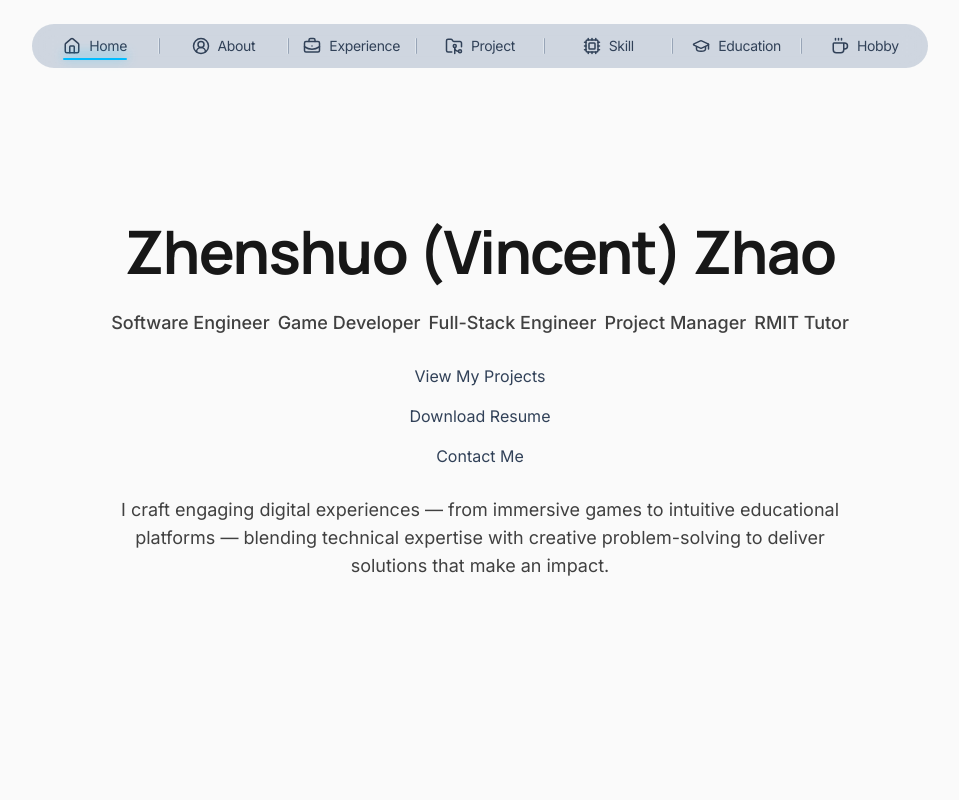
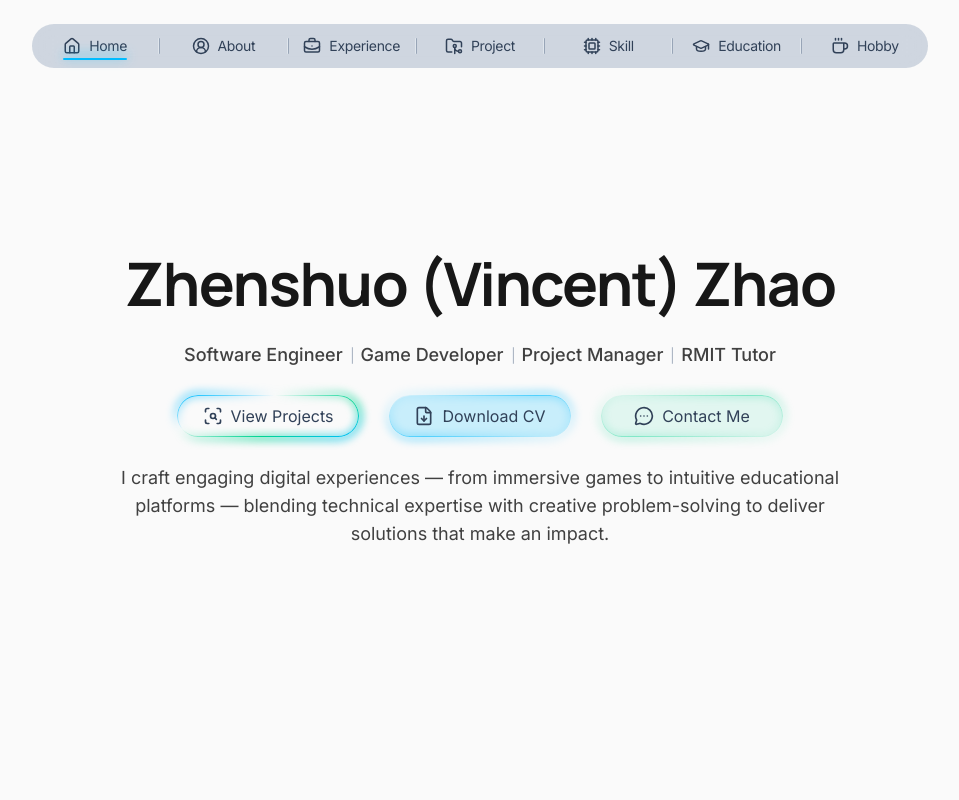
Before and after one commit to ZHENSHUO-ZHAO/portfolio, a React (Vite) app: page / in a window 1280 px wide. Shown: the top 800 px of the page, without its empty margins (160-1119 px from the left). Built offline with nearby package versions, Linux system fonts and the light colour scheme.

Commit message:
Added style to the Call-To-Action buttons. It requires updating the GlowOutline element to take in more optional aniamtion-related props.

```diff
--- a/src/components/glowOutline/GlowOutline.tsx
+++ b/src/components/glowOutline/GlowOutline.tsx
@@ -2,29 +2,37 @@ import {
   motion,
   type TargetAndTransition,
   type Transition,
+  type VariantLabels,
+  type Variants,
 } from "motion/react";
 
 export type GradientAnimation = {
-  keyframes: TargetAndTransition;
-  transition: Transition<string>;
+  initial?: boolean | TargetAndTransition | VariantLabels | undefined;
+  keyframes?: boolean | TargetAndTransition | VariantLabels | undefined;
+  variants?: Variants;
+  transition?: Transition<string>;
 };
 
 export default function GlowOutline({
   gradient,
   rounded,
+  excludeGlow,
 }: {
   gradient: string | GradientAnimation;
   rounded?: string;
+  excludeGlow?: boolean;
 }) {
   //   const gradient =
   //     "conic-gradient(in oklch, red 90deg, orange 95deg, transparent 200deg, transparent 250deg, red 360deg)";
   //   const rounded = "rounded-3xl";
   return (
     <>
-      <div className="absolute -inset-1 pointer-events-none blur-xs">
-        <Outline gradient={gradient} rounded={rounded} thickness="p-1" />
-      </div>
-      <div className="absolute inset-0 pointer-events-none">
+      {!excludeGlow && (
+        <div className="absolute -inset-1 pointer-events-none blur-xs">
+          <Outline gradient={gradient} rounded={rounded} thickness="p-1" />
+        </div>
+      )}
+      <div className="absolute -inset-px pointer-events-none">
         <Outline gradient={gradient} rounded={rounded} thickness="p-px" />
       </div>
     </>
@@ -60,8 +68,10 @@ function Outline({
       ) : (
         <motion.div
           className={`size-full ${rounded || ""} ${thickness}`}
-          animate={gradient.keyframes}
-          transition={gradient.transition}
+          initial={gradient.initial ?? undefined}
+          animate={gradient.keyframes ?? undefined}
+          variants={gradient.variants ?? undefined}
+          transition={gradient.transition ?? undefined}
           style={{
             WebkitMask: `${mask}`,
             WebkitMaskComposite: "xor",
--- a/src/components/router/MobileRouter.tsx
+++ b/src/components/router/MobileRouter.tsx
@@ -29,7 +29,7 @@ export default function MobileRouter({ routes }: { routes: RouterData }) {
 
   return (
     <motion.div
-      className={`fixed inset-0 lg:hidden ${
+      className={`fixed inset-0 z-50 lg:hidden ${
         isOpen ? "pointer-events-auto" : "pointer-events-none"
       }`}
       custom={size.height}
--- a/src/components/router/PcRouter.tsx
+++ b/src/components/router/PcRouter.tsx
@@ -7,6 +7,7 @@ import {
   motion,
   type TargetAndTransition,
   type Transition,
+  type Variants,
 } from "motion/react";
 
 const createConicGradient = (degree: number, ...colors: string[]) => {
@@ -75,7 +76,7 @@ const gradientTransition: Transition<string> = {
 
 const rounded = "rounded-3xl";
 
-const iconVariants = {
+const iconVariants: Variants = {
   rest: { scale: 1 },
   hover: { scale: 1.15 },
 };
@@ -93,7 +94,7 @@ export default function PcRouter({ routes }: { routes: RouterData }) {
   };
 
   return (
-    <header className="fixed top-6 w-full hidden lg:block">
+    <header className="fixed top-6 w-full z-50 hidden lg:block">
       <nav
         aria-label="Primary"
         className="mx-auto max-w-4xl bg-slate-400/40 py-3 rounded-3xl backdrop-blur-md"
--- a/src/contexts/homeContext.ts
+++ b/src/contexts/homeContext.ts
@@ -16,7 +16,6 @@ export const homeContent = {
   roles: [
     "Software Engineer",
     "Game Developer",
-    "Full-Stack Engineer",
     "Project Manager",
     "RMIT Tutor",
   ],
--- a/src/pages/Home/Home.tsx
+++ b/src/pages/Home/Home.tsx
@@ -1,6 +1,12 @@
 import { NavLink } from "react-router";
 import { useHomePageContext } from "../../contexts/homeContext";
 import PageBase, { ArticleList, Section } from "../PageBase";
+import { useMemo } from "react";
+import React from "react";
+import useMeasure from "../../hooks/measureHook";
+import { FileDown, MessageCircleMore, ScanSearch } from "lucide-react";
+import GlowOutline from "../../components/glowOutline/GlowOutline";
+import { motion, type Variants } from "motion/react";
 
 export default function Home() {
   const content = useHomePageContext();
@@ -28,37 +34,117 @@ export default function Home() {
 
 function HomePageHeader() {
   const content = useHomePageContext();
+  const [ref, size] = useMeasure<HTMLDivElement>();
+
+  const roles = useMemo(() => {
+    // When screen size is less than 640 px, change to the roles from 1 row to 2 rows. 32 accounts for the px-4 of the content coded in the page base.
+    const rows = size.width + 32 >= 640 ? 1 : 2;
+    const itemsPerRow = content.roles.length / rows;
+    const newRoles = [];
+    for (let i = 0; i < rows; i++) {
+      if (i != rows) {
+        newRoles.push(
+          content.roles.slice(i * itemsPerRow, (i + 1) * itemsPerRow)
+        );
+      } else {
+        newRoles.push(
+          content.roles.slice(i * itemsPerRow, content.roles.length)
+        );
+      }
+    }
+    return newRoles;
+  }, [size.width, content.roles]);
 
   return (
-    <div className="h-screen flex flex-col gap-7 justify-center items-center">
-      <h1 className="text-3xl font-bold font-display tracking-tight leading-[1.05] sm:text-5xl lg:text-6xl">
+    <div
+      ref={ref}
+      className="h-screen flex flex-col gap-7 justify-center items-center"
+    >
+      <h1 className="text-center text-3xl font-bold font-display tracking-tight leading-[1.05] sm:text-5xl lg:text-6xl">
         {content.name}
       </h1>
       <ul
         aria-label="Professional roles"
-        className="flex flex-row flex-wrap gap-x-2 gap-y-0 justify-center"
+        className="flex flex-col justify-center items-center"
       >
-        {content.roles.map((r) => (
-          <li
-            key={r}
-            className="whitespace-nowrap text-base font-medium leading-snug lg:text-lg"
+        {roles.map((row, i) => (
+          <div
+            key={`RoleRow_${i}`}
+            className="flex gap-2 justify-center items-center"
           >
-            {r}
-          </li>
+            {row.map((r, j, array) => (
+              <React.Fragment key={r}>
+                <li className="whitespace-nowrap text-base font-medium leading-snug lg:text-lg">
+                  {r}
+                </li>
+                {j < array.length - 1 && (
+                  <div className="h-2/3 w-px border-r border-r-slate-500/50 border-l border-l-slate-200/50 rounded-full" />
+                )}
+              </React.Fragment>
+            ))}
+          </div>
         ))}
       </ul>
-      <ul className="w-full flex flex-col gap-4 items-center text-base text-slate-800">
-        <li>
-          <NavLink to="/project">View My Projects</NavLink>
+      <ul className="w-full flex flex-col sm:flex-row gap-8 justify-center items-center text-base text-slate-800">
+        <CtaButton
+          gradientColor="var(--color-accent), transparent, var(--color-complement), var(--color-accent)"
+          link="/project"
+          useNavLink
+        >
+          <ScanSearch width={20} />
+          View Projects
+        </CtaButton>
+        <CtaButton
+          gradientColor="color-mix(in oklch, var(--color-accent) 5%, transparent), color-mix(in oklch, var(--color-accent) 60%, transparent), color-mix(in oklch, var(--color-accent) 10%, transparent)"
+          link="/resume.pdf"
+          bgColor="bg-accent/20"
+          linkProps={{ download: true }}
+        >
+          <FileDown width={20} />
+          Download CV
+        </CtaButton>
+        <CtaButton
+          gradientColor="color-mix(in oklch, var(--color-complement) 5%, transparent), color-mix(in oklch, var(--color-complement) 40%, transparent), color-mix(in oklch, var(--color-complement) 10%, transparent"
+          link="/contact"
+          bgColor="bg-complement/10"
+        >
+          <MessageCircleMore width={20} />
+          Contact Me
+        </CtaButton>
+        {/* <li className={ctaLiClass}>
+          <GlowOutline
+            gradient="linear-gradient(160deg, var(--color-accent), transparent, var(--color-complement), var(--color-accent))"
+            rounded="rounded-full"
+          />
+          <NavLink to="/project" className={`${ctaAClass} `}>
+            <ScanSearch width={20} />
+            View Projects
+          </NavLink>
         </li>
-        <li>
-          <a href="/resume.pdf" download>
-            Download Resume
+        <li className={ctaLiClass}>
+          <GlowOutline
+            gradient="linear-gradient(160deg, color-mix(in oklch, var(--color-accent) 5%, transparent), color-mix(in oklch, var(--color-accent) 60%, transparent), color-mix(in oklch, var(--color-accent) 10%, transparent))"
+            rounded="rounded-full"
+          />
+          <a
+            href="/resume.pdf"
+            download
+            className={`${ctaAClass} bg-accent/20`}
+          >
+            <FileDown width={20} />
+            Download CV
           </a>
         </li>
-        <li>
-          <a href="/contact">Contact Me</a>
-        </li>
+        <li className={ctaLiClass}>
+          <GlowOutline
+            gradient="linear-gradient(160deg, color-mix(in oklch, var(--color-complement) 5%, transparent), color-mix(in oklch, var(--color-complement) 40%, transparent), color-mix(in oklch, var(--color-complement) 10%, transparent)"
+            rounded="rounded-full"
+          />
+          <a href="/contact" className={`${ctaAClass} bg-complement/10`}>
+            <MessageCircleMore width={20} />
+            Contact Me
+          </a>
+        </li> */}
       </ul>
       <p className="text-base text-center max-w-prose lg:text-lg">
         {content.statement}
@@ -66,3 +152,71 @@ function HomePageHeader() {
     </div>
   );
 }
+
+function CtaButton({
+  gradientColor,
+  link,
+  bgColor,
+  useNavLink,
+  linkProps,
+  children,
+}: {
+  gradientColor: string;
+  link: string;
+  bgColor?: string;
+  useNavLink?: boolean;
+  linkProps?: object;
+  children: React.ReactNode;
+}) {
+  const linkStyle = "flex justify-center gap-2 rounded-full px-6 py-2";
+  const glowVariants: Variants = {
+    rest: {
+      background: `linear-gradient(520deg, ${gradientColor})`,
+      transition: {
+        duration: 1,
+        ease: "linear",
+      },
+    },
+    hover: {
+      background: [
+        `linear-gradient(160deg, ${gradientColor})`,
+        `linear-gradient(220deg, ${gradientColor})`,
+        `linear-gradient(350deg, ${gradientColor})`,
+        `linear-gradient(400deg, ${gradientColor})`,
+        `linear-gradient(520deg, ${gradientColor})`,
+      ],
+      transition: {
+        duration: 3,
+        repeat: Infinity,
+        ease: "linear",
+      },
+    },
+  };
+
+  return (
+    <motion.li
+      className="relative flex-1 w-[180px] sm:max-w-[180px]"
+      animate="rest"
+      whileHover="hover"
+      whileTap="hover"
+    >
+      <GlowOutline
+        gradient={{ variants: glowVariants }}
+        rounded="rounded-full"
+      />
+      {useNavLink ? (
+        <NavLink to={link} className={`${linkStyle} ${bgColor || ""}`}>
+          {children}
+        </NavLink>
+      ) : (
+        <a
+          href={link}
+          className={`${linkStyle} ${bgColor || ""}`}
+          {...linkProps}
+        >
+          {children}
+        </a>
+      )}
+    </motion.li>
+  );
+}
```
